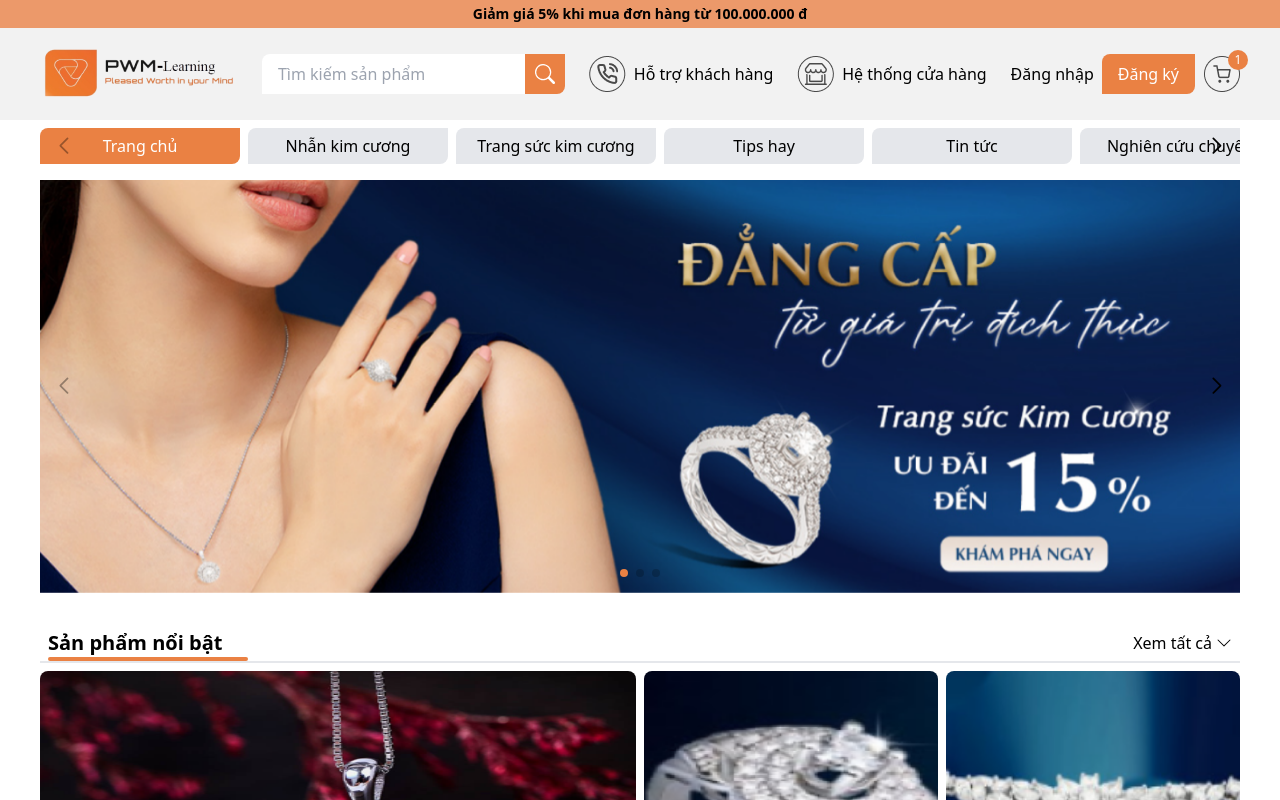
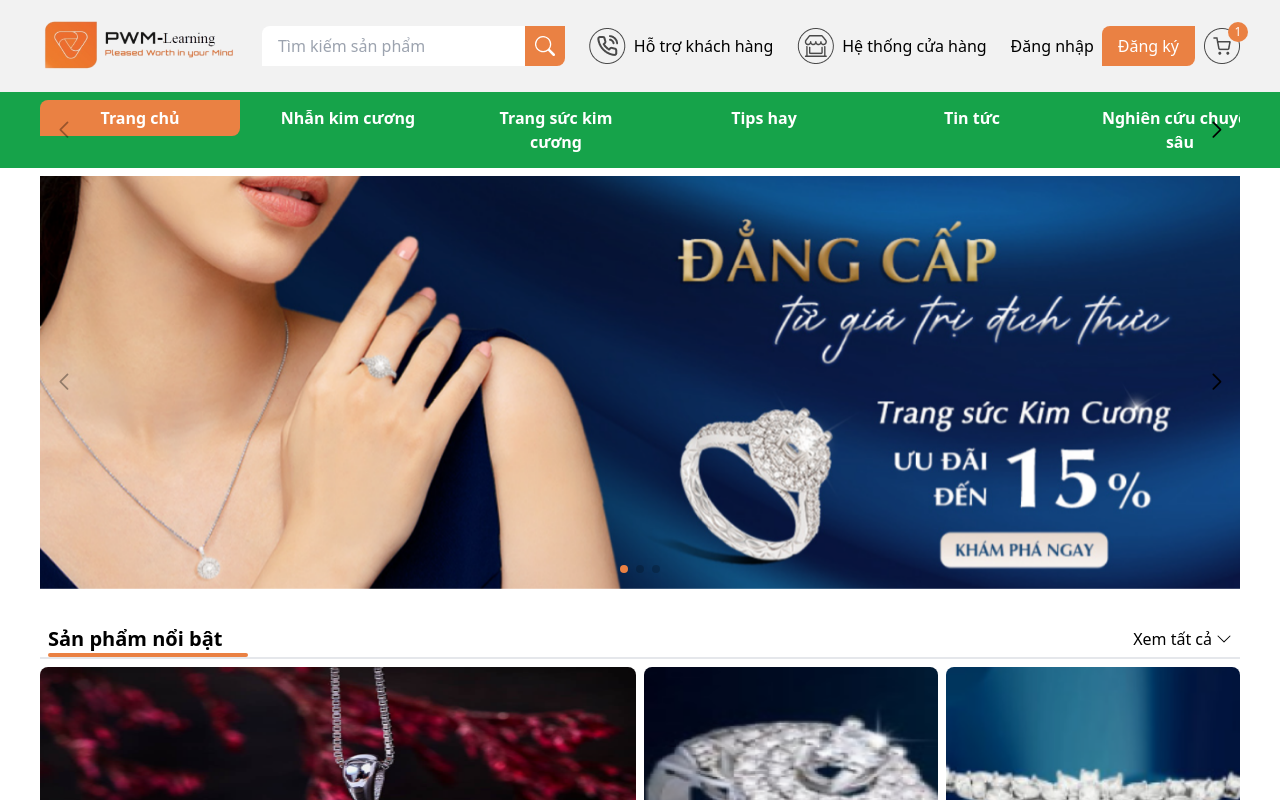
Before and after one commit to datisekai/pwm-learning, a Next.js app: page / in a window 1280 px wide. Shown: the top 800 px of the page. Built offline with nearby package versions, Linux system fonts and the light colour scheme.

Commit message:
fix ui homepage

```diff
--- a/components/Header/BottomHeader.tsx
+++ b/components/Header/BottomHeader.tsx
@@ -44,14 +44,14 @@ const BottomHeader = () => {
           slidesPerView:4
         },
         320:{
-          slidesPerView:3
+          slidesPerView:2
         }
       }}
 
     >
       {data.map((item, index) => (
-        <SwiperSlide key={item.url} className={`line-clamp-1 max-w-[200px] w-auto text-md rounded-tl-lg rounded-br-lg  text-center hover:cursor-pointer  px-4 py-[6px] ${index === 0 ? 'bg-primary text-white' : 'bg-gray-200 hover:bg-gray-300'}`}>
-          {item.title}
+        <SwiperSlide key={item.url} className={`select-none flex justify-center line-clamp-1 max-w-[200px] w-auto text-md rounded-tl-lg rounded-br-lg  text-center hover:cursor-pointer  px-4 py-[6px] font-bold ${index === 0 ? 'bg-primary text-white' : 'bg-transparent text-white '}`}>
+          <span className="animation-left-right relative left-right">{item.title}</span>
         </SwiperSlide>
       ))}
     </Swiper>
--- a/components/Header/Header.tsx
+++ b/components/Header/Header.tsx
@@ -19,7 +19,7 @@ const Header:FC<HeaderProps> = ({handleOpen,handleOpenSearch}) => {
           "rgba(50, 50, 93, 0.25) 0px 6px 12px -2px, rgba(0, 0, 0, 0.3) 0px 3px 7px -3px;",
       }}
     >
-      <TopHeader />
+      {/* <TopHeader /> */}
       <div className="bg-grey">
         <div className="max-w-[1200px]  mx-auto py-4 w-[calc(100%-16px)] flex items-center justify-between">
           <BiMenuAltLeft onClick={handleOpen} fontSize={30} className="block md:hidden" />
@@ -72,7 +72,7 @@ const Header:FC<HeaderProps> = ({handleOpen,handleOpenSearch}) => {
           <BsSearch onClick={handleOpenSearch} fontSize={20} className="block md:hidden" />
         </div>
       </div>
-      <div className="w-full bg-white py-2">
+      <div className="w-full bg-green-600 py-2">
         <BottomHeader />
       </div>
     </div>
--- a/components/cards/HomeCard.tsx
+++ b/components/cards/HomeCard.tsx
@@ -7,7 +7,7 @@ const HomeCard = () => {
     <div>
       <div className="bg-gray-200 flex items-center justify-center aspect-[1/1] rounded-lg relative">
         <LazyLoadImage src="/images/product.png" />
-        <button className="absolute  bottom-4 hover:bg-primary hover:text-white transition-all bg-gray-300 px-4 py-2 rounded-sm mt-2">Thêm vào giỏ hàng</button>
+        <button className="absolute  bottom-4 hover:bg-primary hover:text-white transition-all bg-gray-300 px-4 py-2 rounded-tl-lg rounded-br-lg mt-2">Xem chi tiết</button>
 
       </div>
       <div className="mt-2 text-center">
--- a/styles/globals.css
+++ b/styles/globals.css
@@ -89,3 +89,19 @@ body{
     opacity: 1;
   }
 }
+
+.left-right:hover::after{
+  width: 100%;
+}
+
+.left-right::after{
+  content: "";
+  position: absolute;
+  display: block;
+  width: 0;
+  height: 5px;
+  background-color: #EA8143;
+  z-index: 200;
+  transition:width 0.7s;
+  left:0;
+}
```
